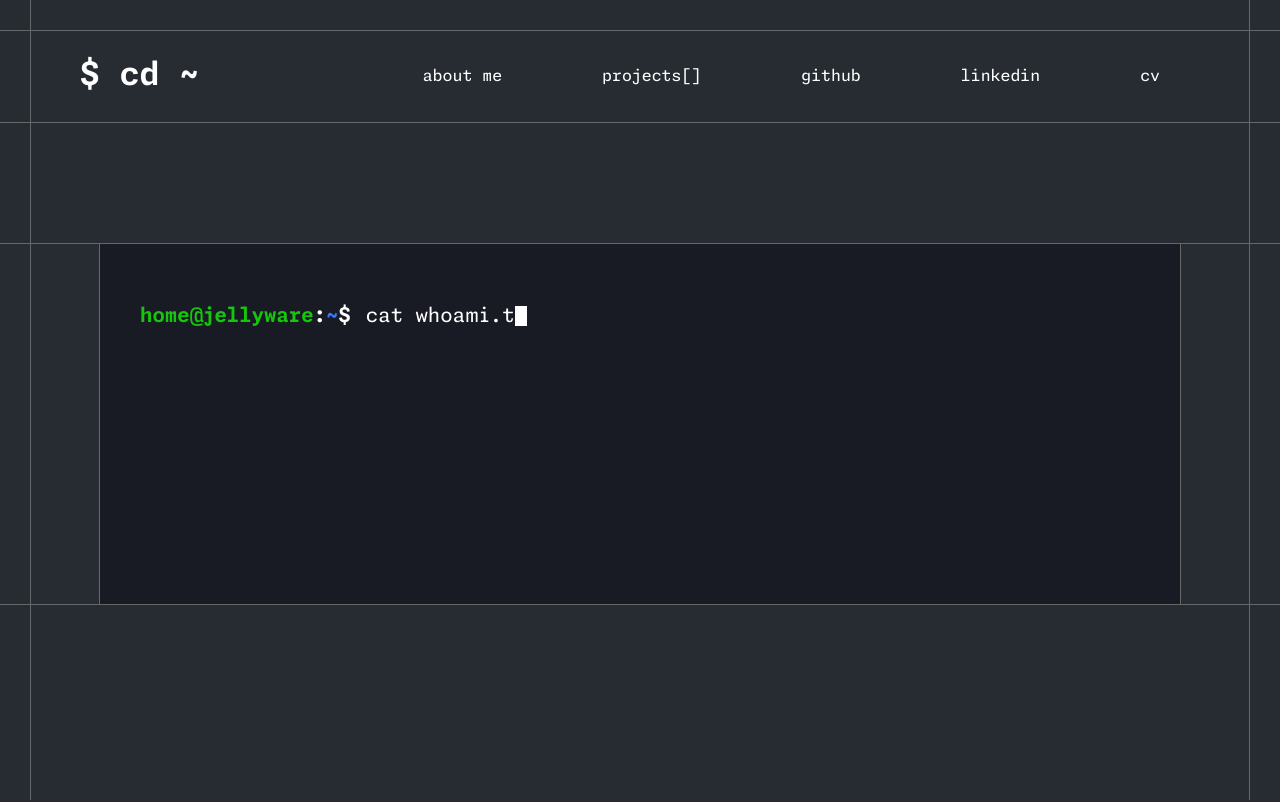
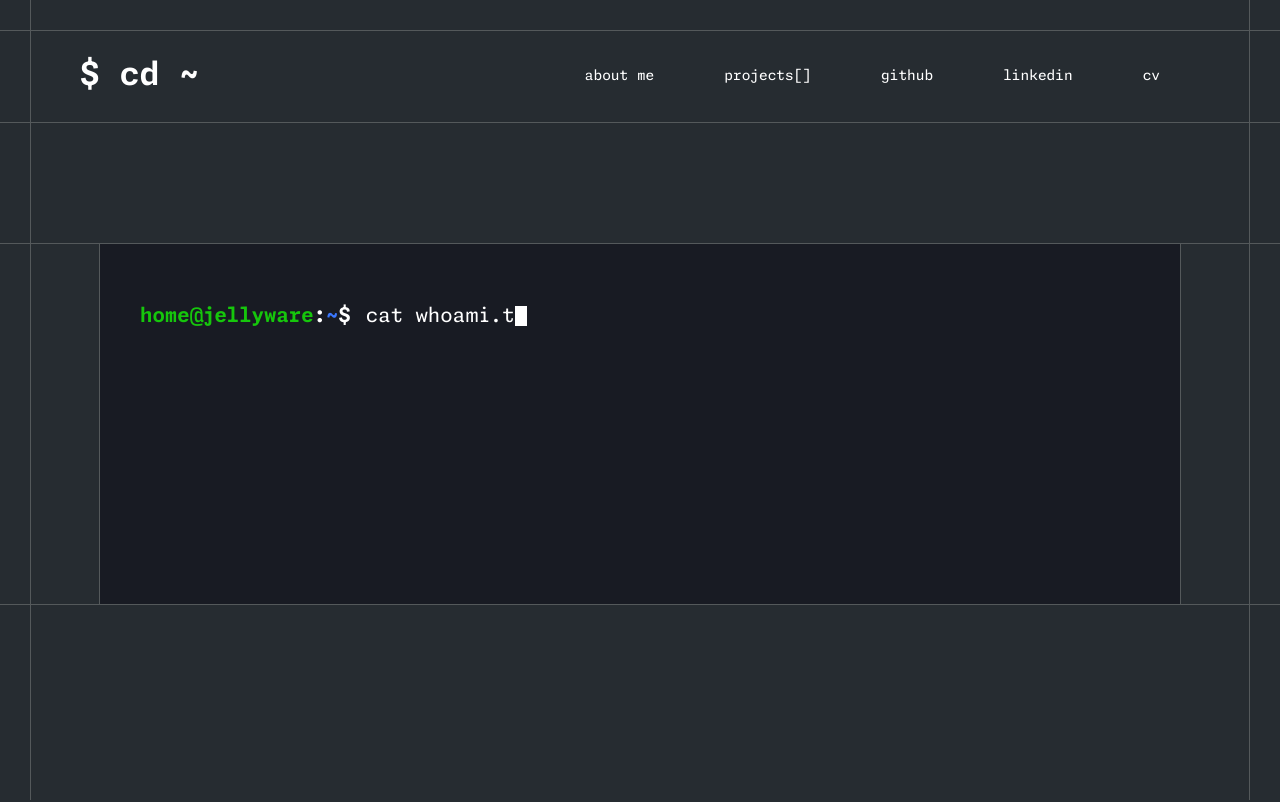
Before and after one commit to jaym-01/jellyware, a Next.js app: page / in a window 1280 px wide. Shown: the top 802 px of the page. Built offline with nearby package versions, Linux system fonts and the light colour scheme.

Commit message:
fixed bugs

```diff
--- a/src/components/Footer/Footer.tsx
+++ b/src/components/Footer/Footer.tsx
@@ -10,7 +10,7 @@ export default function Footer() {
             href="https://www.youtube.com/@jellyware-1"
             target="_blank"
           >
-            My YouTube Channel ;{")"}
+            my youtube channel ;{")"}
           </a>
         </div>
         <div className={styles.f2}>
--- a/src/components/Home/Projects/Projects.tsx
+++ b/src/components/Home/Projects/Projects.tsx
@@ -69,6 +69,7 @@ function ProjectBox({ project }: { project: Project }) {
           style={{
             height: "100%",
             width: "auto",
+            maxWidth: "70vw",
             // borderRadius: "10px",
           }}
         />
--- a/src/styles/components/footer.module.scss
+++ b/src/styles/components/footer.module.scss
@@ -16,6 +16,8 @@
   border: 1px solid $border-color;
   border-right: none;
   border-left: none;
+
+  font-size: 13px;
 }
 
 .f {
--- a/src/styles/components/header.module.scss
+++ b/src/styles/components/header.module.scss
@@ -36,7 +36,7 @@
 }
 
 .nav {
-  $gap: 50px;
+  $gap: 30px;
   padding-top: $gap;
   padding-bottom: $gap;
   display: flex;
@@ -46,6 +46,8 @@
   text-decoration: none;
   align-items: flex-start;
   justify-content: center;
+
+  font-size: 14px;
 }
 
 .navLink {
@@ -68,7 +70,7 @@
 }
 
 .dropdownButton {
-  font-size: 20px;
+  font-size: 14px;
 }
 
 .dropdownButton:hover {
@@ -101,7 +103,7 @@
     display: flex;
     flex: 1;
     flex-direction: row;
-    gap: 100px;
+    gap: 70px;
     color: white;
     text-decoration: none;
     align-items: center;
--- a/src/styles/components/home/projects.module.scss
+++ b/src/styles/components/home/projects.module.scss
@@ -25,7 +25,6 @@
 $opacity: 0.3;
 .projectBox {
   border-radius: $rad;
-  width: auto;
   flex-grow: 1;
   background-color: $primaryColor;
   padding: 25px;
@@ -69,7 +68,7 @@ $opacity: 0.3;
   }
 
   .projectBox {
-    padding: 12px;
+    padding: 5px;
   }
 
   .projectBox li {
--- a/src/styles/global.css
+++ b/src/styles/global.css
@@ -14,3 +14,7 @@
 ::-webkit-scrollbar-thumb:hover {
   background-color: rgba(255, 255, 255, 0.1);
 }
+
+* {
+  scroll-margin-top: 200px;
+}
--- a/src/styles/variables.module.scss
+++ b/src/styles/variables.module.scss
@@ -3,7 +3,7 @@ $primaryColor: #181b23;
 $blinking-animation: cursorAnimation 1.3s steps(1, start) 0s infinite;
 $smallScreenThreshold: 950px;
 $rad: 0px;
-$border-color: #65696a;
+$border-color: #54595b;
 $background-padding: 30px;
 
 @keyframes cursorAnimation {
```
